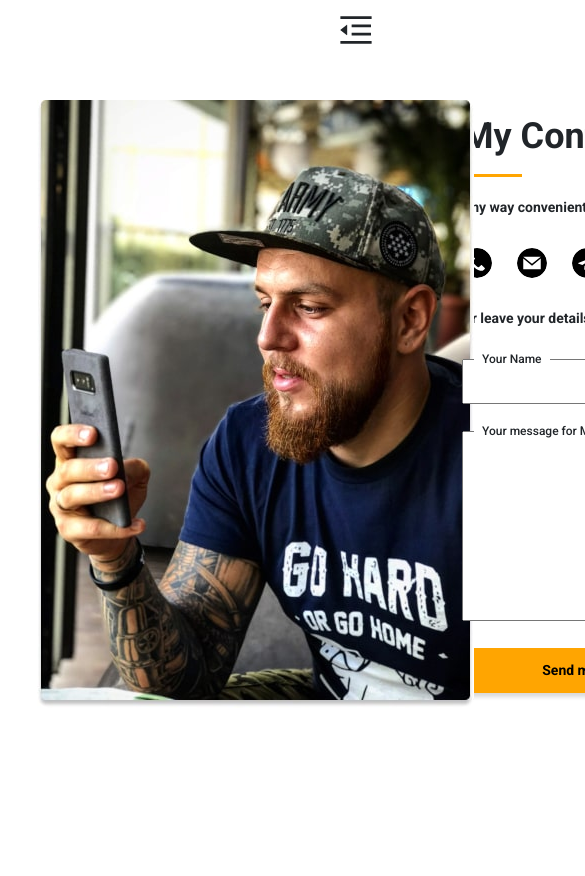
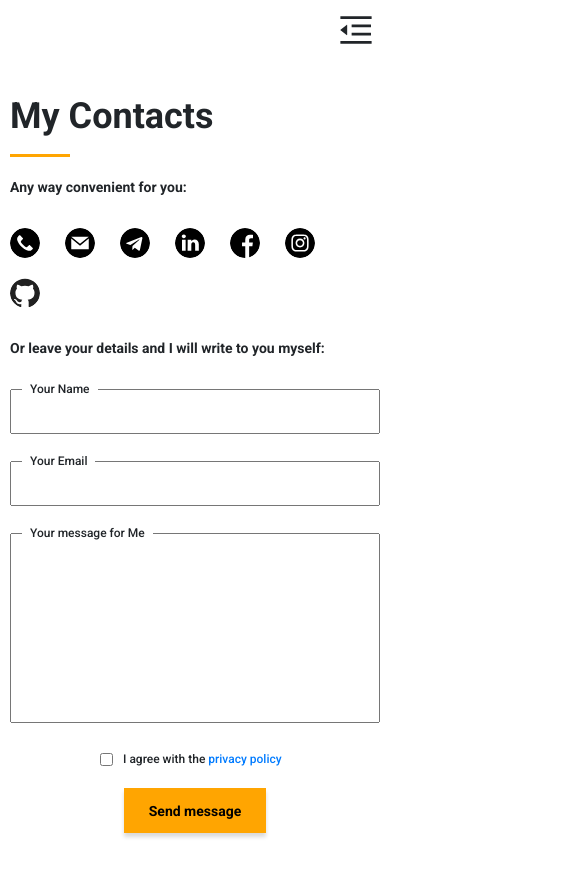
Before and after one commit to khozhainov-aleksandr/Porfolio-Khozhainov-Oleksandr, a Next.js app: page /contacts in a window 390 px wide. Shown: the top 876 px of the page, 585 px wide, since content can reach past the window. Before the commit the page ends 844 px from the top, so only its background shows below. Built offline with nearby package versions, Linux system fonts and the light colour scheme.

Commit message:
finish contacts fore mobile version

```diff
--- a/src/styles/Contacts.module.scss
+++ b/src/styles/Contacts.module.scss
@@ -128,3 +128,87 @@
     margin-right: 10px;
   }
 }
+
+// ! Start @media
+
+@media (max-width: 1200px) {
+  .mainWrapper {
+    padding: 0;
+    grid-template-columns: 400px 520px;
+  }
+
+  .form {
+    grid-template: 45px 190px 45px / repeat(2, 250px);
+  }
+}
+
+@media (max-width: 992px) {
+  .mainWrapper {
+    grid-template-columns: 300px 400px;
+  }
+
+  .myPhoto {
+    width: 110%;
+  }
+
+  .form {
+    grid-template: 45px 190px 45px / repeat(2, 195px);
+  }
+
+  .button {
+    padding: 8px 25px;
+    line-height: 16px;
+  }
+}
+
+@media (max-width: 768px) {
+  .contacts {
+    margin-top: 80px;
+  }
+
+  .myPhoto {
+    display: none;
+  }
+
+  .mainWrapper {
+    grid-template-columns: 1fr;
+  }
+
+  .form {
+    grid-template: 45px 190px 45px / repeat(2, 250px);
+  }
+}
+
+@media (max-width: 576px) {
+  .contacts {
+    margin-bottom: 50px;
+  }
+
+  .form {
+    grid-template: 45px 45px 190px minmax(45px, auto) / 1fr;
+  }
+
+  .textAreaWrapper {
+    grid-column: unset;
+    width: 100%;
+  }
+
+  .triggers {
+    grid-column: unset;
+    grid-template-columns: 1fr;
+    column-gap: unset;
+    row-gap: 20px;
+  }
+
+  .button {
+    order: 2;
+    max-width: 220px;
+    margin: 0 auto;
+  }
+
+  .policyWrapper {
+    width: 190px;
+    margin: 0 auto;
+    line-height: 18px;
+  }
+}
```
